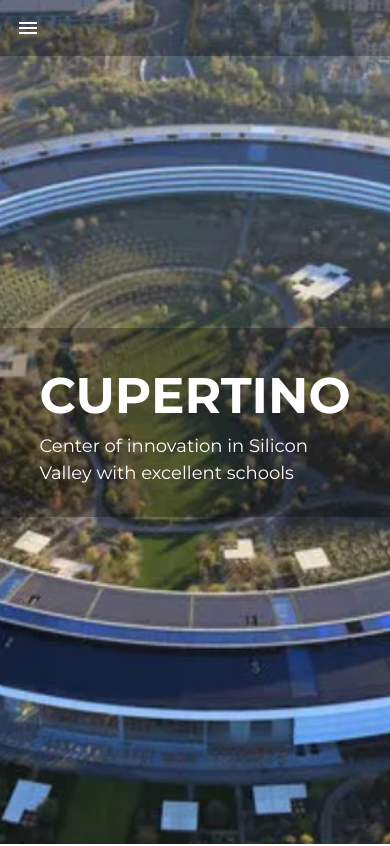
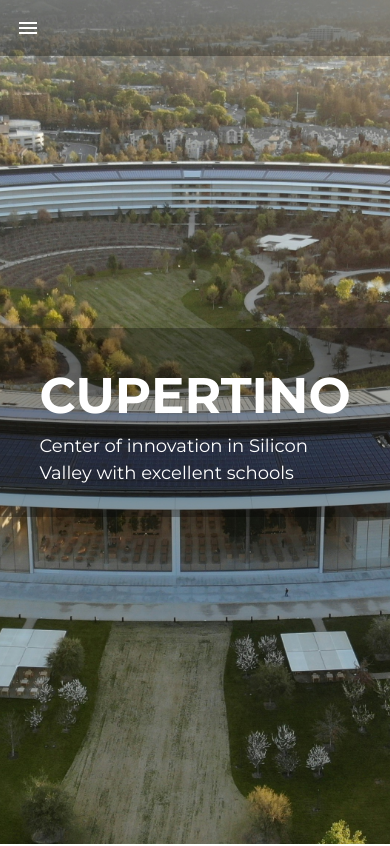
Before and after one commit to wlee261/real-estate-landing, a Next.js app: page /locations/cupertino in a window 390 px wide. Shown: the top 846 px of the page. Built offline with nearby package versions, Linux system fonts and the light colour scheme.

Commit message:
fix: mobile white space overflow

```diff
--- a/components/DescriptionCard.js
+++ b/components/DescriptionCard.js
@@ -19,7 +19,7 @@ const DescriptionCard = ({ title, subtitle, paragraphs, image }) => {
         })}
       </div>
       <div className="description-card--image">
-        <Image src={image} alt="profile pic" width={400} height={400} />
+        <Image src={image} alt="profile pic" width={380} height={380} />
       </div>
     </div>
   );
--- a/data/locations.json
+++ b/data/locations.json
@@ -3,7 +3,7 @@
     "key": "saratoga",
     "location": "saratoga",
     "titleDescription": "Vibrant Silicon Valley community nestled in scenic foothills",
-    "image": "/saratoga.jpg",
+    "image": "/locations/saratoga-location.jpg",
     "description": "Saratoga is known for its lush landscapes and vibrant cultural scene. The city offers a variety of dining, shopping, and outdoor activities. Residents enjoy the beautiful parks and top-rated schools, making it a desirable place to live.",
     "attributes": [
       { "top": "#1", "bottom": "Best Suburb to Live in California" },
@@ -41,7 +41,7 @@
     "key": "palo-alto",
     "location": "palo alto",
     "titleDescription": "Innovative hub of technology and academia, home to Stanford",
-    "image": "/palo-alto.jpg",
+    "image": "/locations/palo-alto-location.jpg",
     "description": "Palo Alto is at the heart of Silicon Valley, renowned for its tech innovation and prestigious educational institutions. The city boasts a blend of historic charm and modern amenities, with ample green spaces and a vibrant downtown.",
     "attributes": [
       { "top": "#2", "bottom": "Best Places to Live in California" },
@@ -79,7 +79,7 @@
     "key": "los-altos",
     "location": "los altos",
     "titleDescription": "Tree-lined streets and a small village atmosphere",
-    "image": "/los-altos.jpg",
+    "image": "/locations/los-altos-location.jpg",
     "description": "Los Altos offers a serene suburban environment with a charming downtown area. The city is known for its excellent schools, beautiful parks, and a close-knit community vibe, making it perfect for families.",
     "attributes": [
       { "top": "#3", "bottom": "Safest Cities in California" },
@@ -117,7 +117,7 @@
     "key": "los-gatos",
     "location": "los gatos",
     "titleDescription": "Historic city filled with greenbelt areas and a vibrant downtown",
-    "image": "/los-gatos.jpg",
+    "image": "/locations/los-gatos-location.jpg",
     "description": "Los Gatos combines a historic charm with modern conveniences. The city is known for its picturesque downtown, excellent schools, and beautiful natural surroundings, offering a perfect blend of culture and outdoor activities.",
     "attributes": [
       { "top": "#4", "bottom": "Best Downtowns in Silicon Valley" },
@@ -155,7 +155,7 @@
     "key": "sunnyvale",
     "location": "sunnyvale",
     "titleDescription": "Metropolitan amenities with abundant natural beauty",
-    "image": "/sunnyvale.jpg",
+    "image": "/locations/sunnyvale-location.jpg",
     "description": "Sunnyvale is a bustling city with a blend of residential, commercial, and industrial areas. Known for its tech industry presence, the city also offers numerous parks, diverse dining options, and a thriving community.",
     "attributes": [
       { "top": "#5", "bottom": "Best Cities for Tech Workers" },
@@ -193,7 +193,7 @@
     "key": "cupertino",
     "location": "cupertino",
     "titleDescription": "Center of innovation in Silicon Valley with excellent schools",
-    "image": "/cupertino.jpg",
+    "image": "/locations/cupertino-location.jpg",
     "description": "Cupertino is home to major tech companies and offers a high quality of life with top-rated schools, diverse dining, and ample green spaces. The city blends a suburban feel with urban amenities, making it a popular choice for families and professionals.",
     "attributes": [
       { "top": "#6", "bottom": "Best Suburbs to Raise a Family" },
--- a/scss/components/_descriptionCard.scss
+++ b/scss/components/_descriptionCard.scss
@@ -2,10 +2,10 @@
 @use '../tools/mixins';
 
 .description-card--container {
-    @media(max-width: breakpoints.$md){
+  @media (max-width: breakpoints.$md) {
     @include mixins.flex-column-centered();
   }
-    @media(min-width: breakpoints.$md){
+  @media (min-width: breakpoints.$md) {
     display: flex;
     justify-content: center;
     align-items: center;
@@ -30,11 +30,13 @@
 }
 
 .description-card--image {
-    @media(max-width: breakpoints.$md) {
+  @media (max-width: breakpoints.$md) {
     width: auto;
+    padding: 0px;
   }
   position: relative;
   height: 100%;
   width: 50%;
   padding: 40px;
+  max-width: 100%;
 }
```
Lines whose indentation alone changed are shown as unchanged.
